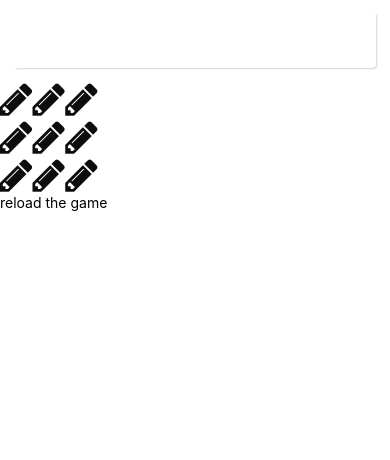
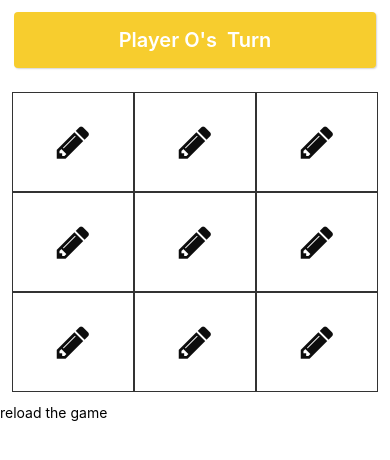
Before and after one commit to Najeeb93/tictactoe, a React Native app: screen / in a window 390 px wide. Shown: the top 460 px of the page. Built offline with nearby package versions, Linux system fonts and the light colour scheme.

Commit message:
add to commit

```diff
--- a/src/App.tsx
+++ b/src/App.tsx
@@ -154,5 +154,27 @@ const styles = StyleSheet.create({
     color: '#FFFFFF',
     fontWeight: '600',
   },
+  playerX: {
+    backgroundColor: '#38CC77',
+  },
+  playerO: {
+    backgroundColor: '#F7CD2E',
+  },
+  grid: {
+    margin: 12,
+  },
+  card: {
+    height: 100,
+    width: '33.33%',
 
+    alignItems: 'center',
+    justifyContent: 'center',
+
+    borderWidth: 1,
+    borderColor: '#333',
+  },
+  winnerInfo: {
+    borderRadius: 8,
+    backgroundColor: '#38CC77',
+  }
 });
```
